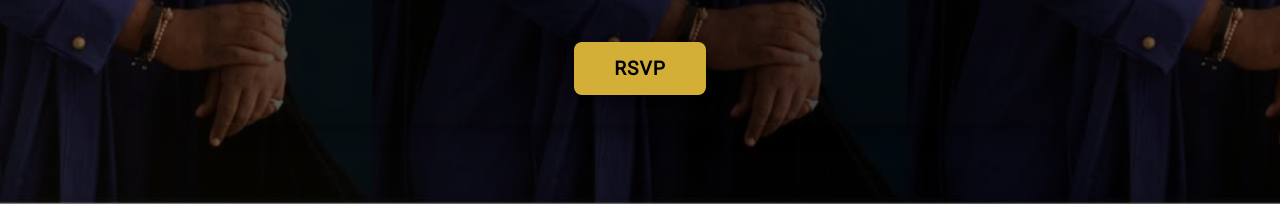
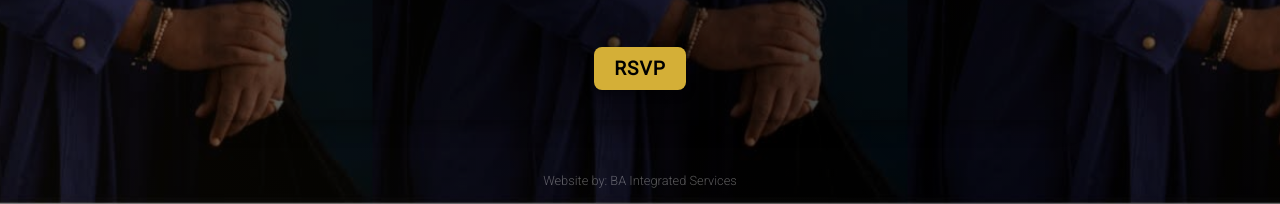
Before and after one commit to OgunmisiM/coronation-page-2, a plain HTML site: page index.html in a window 1280 px wide. Shown: the part 596-800 px from the top of the page. Drawn offline with Linux system fonts and the light colour scheme.

Commit message:
added footer

```diff
--- a/index.html
+++ b/index.html
@@ -30,5 +30,13 @@
         >RSVP</a
       >
     </div>
+    <footer class="site-footer">
+      <a
+        href="https://baintergratedgroup.com"
+        target="_blank"
+        rel="noopener noreferrer"
+        >Website by: BA Integrated Services</a
+      >
+    </footer>
   </body>
 </html>
--- a/style.css
+++ b/style.css
@@ -185,4 +185,34 @@ body {
     background-size: contain;
     background-position: center;
   }
+  .rsvp-button {
+    padding: 10px 20px;
+  }
 }
+
+/* Footer - subtle, centered, low-contrast */
+.site-footer {
+  position: fixed;
+  left: 50%;
+  transform: translateX(-50%);
+  bottom: 10px; /*small gap from bottom*/
+  z-index: 1000; /* above everything but unobtrusive */
+  pointer-events: auto;
+}
+.site-footer a {
+  color: rgba(255, 255, 255, 0.35); /* low-contrast white */
+  text-decoration: none;
+  font-size: 0.8rem;
+  font-weight: 200;
+  padding: 6px 2px;
+  border-radius: 4px;
+  transition: color 0.18s ease, opacity 0.18s ease, transform 0.18s ease;
+  display: inline-block;
+}
+.site-footer a:hover,
+.site-footer a:focus {
+  color: rgba(212, 175, 55, 0.9); /* subtle gold on hover */
+  transform: translateY(-2px);
+  text-decoration: none;
+  outline: none;
+}
```
